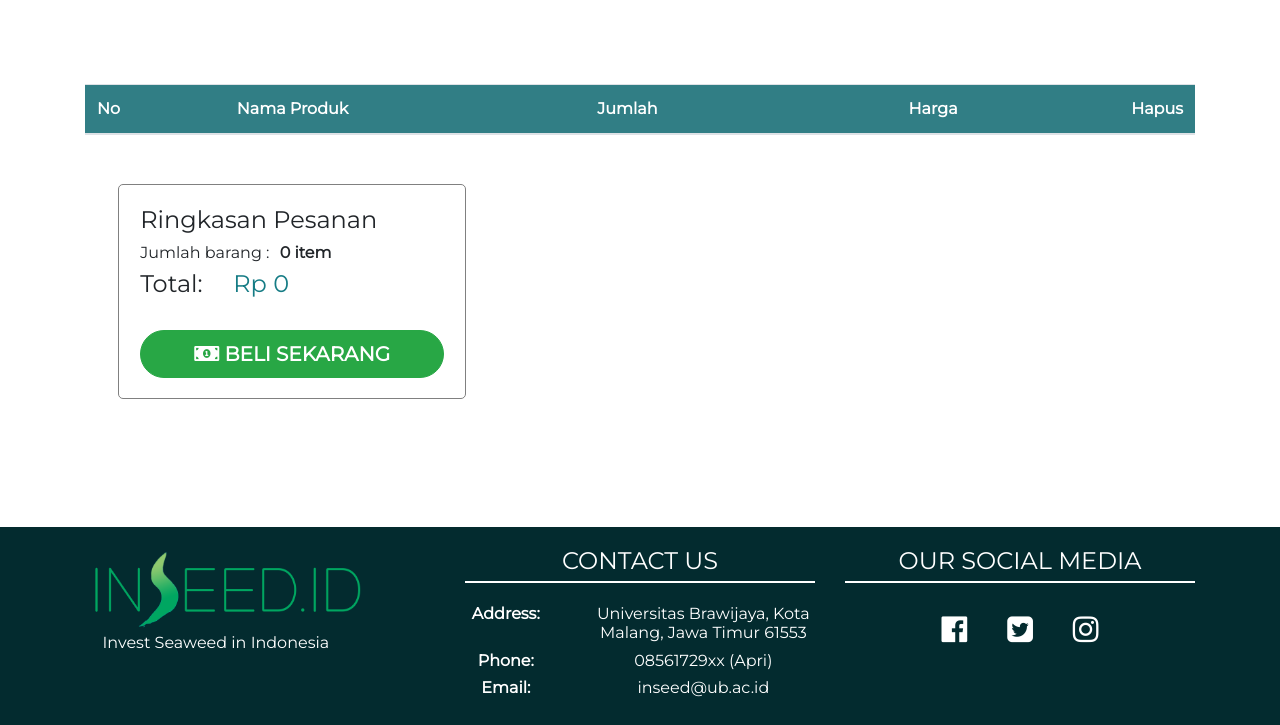
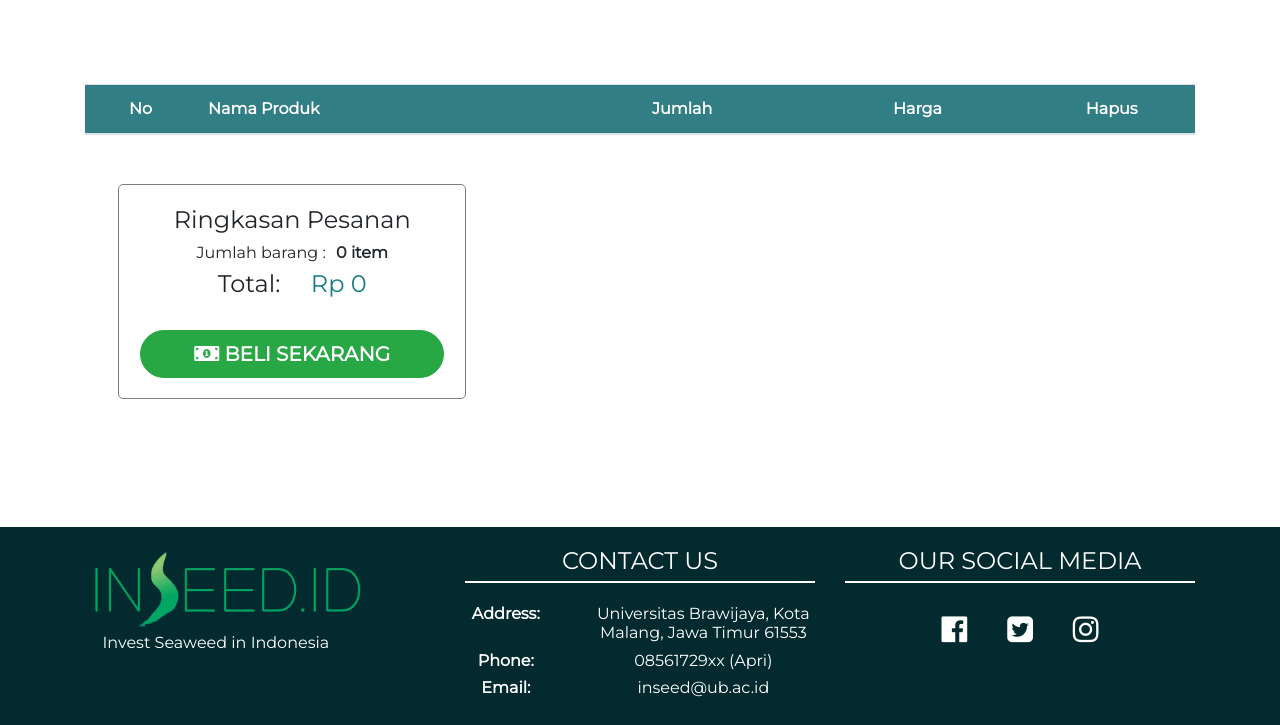
Before and after one commit to Apri1221/Web-Development-Inseed, a CodeIgniter app: page /ci/index.php/cart/show_cart in a window 1280 px wide. Shown: the part 188-913 px from the top of the page. Run offline with CodeIgniter, Linux system fonts and the light colour scheme; lists and menus that the app fills with data are empty; some libraries are stand-ins or nearby versions.

Commit message:
wkwk kurang kerjaan perbaiki cart

```diff
--- a/application/controllers/Dashboard.php
+++ b/application/controllers/Dashboard.php
@@ -72,7 +72,7 @@ class Dashboard extends CI_Controller {
 
     public function investasi() {
 		if ($this->session->userdata('level')!==0){
-			$this->load->model->('investasi');
+			$this->load->model('investasi');
 			$username = $this->session->userdata('username');
 			$data['proyek'] = $this->investasi->detail($username);
             $this->load->view('dashboard_user_investasi',$data);
--- a/application/views/cart.php
+++ b/application/views/cart.php
@@ -19,11 +19,11 @@
               <table class="table table-striped">
                 <thead>
                   <tr class="headerKeranjang">
-                    <th scope="col"> No</th>
-                    <th scope="col" style="width: 25%;">Nama Produk</th>
-                    <th scope="col" class="text-center">Jumlah</th>
-                    <th scope="col" class="text-right">Harga</th>
-                    <th scope="col" class="text-right">Hapus</th>
+                    <th scope="col" style="width: 10%;" class="text-center"> No</th>
+                    <th scope="col" style="width: 40%;" >Nama Produk</th>
+                    <th scope="col" style="width: 15%;" >Jumlah</th>
+                    <th scope="col" style="width: 20%;" class="text-center">Harga</th>
+                    <th scope="col" style="width: 20%;" class="text-center">Hapus</th>
                   </tr>
                 </thead>
                 <tbody>
@@ -34,11 +34,11 @@
                   ?>
                   <tr class="produkKeranjang">
 
-                    <td><?php echo $i ?></td>
+                    <td class="text-center"><?php echo $i ?></td>
                     <td><?php echo $items['name'] ?></td>
                     <td><input class="form-control" type="text" value="<?php echo $items['qty'] ?>" /></td>
-                    <td class="text-right">Rp <?php echo $items['price'] ?></td>
-                    <td class="text-right"><a href="<?=base_url()?>index.php/cart/update_cart/<?php echo $items['rowid'] ?>" class="btn btn-sm btn-danger"><i class="fa fa-trash"></i> </a> </td>
+                    <td class="text-center">Rp <?php echo $items['price'] ?></td>
+                    <td class="text-center"><a href="<?=base_url()?>index.php/cart/update_cart/<?php echo $items['rowid'] ?>" class="btn btn-sm btn-danger"><i class="fa fa-trash"></i> </a> </td>
                     <?php endforeach; ?>
                     <br>
                   </tr>
@@ -48,7 +48,7 @@
           </div>
         </div>
         <div class="row keranjangBawah">
-          <div class="col-xl-4 col-md-4 col-sm-4 col-xs-4 ringkasanPesananKeranjang" >
+          <div class="col-xl-4 col-md-4 col-sm-4 col-xs-4 ringkasanPesananKeranjang text-center" >
             <h4>Ringkasan Pesanan</h4>
             <h6>Jumlah barang : <span class="subtotalKeranjang"><?php echo $this->cart->total_items();?> item</span></h6>
             <h4>Total: <span class="totalHargaKeranjang">Rp <?php echo $this->cart->total(); ?></span></h6>
```
Lines whose indentation alone changed are shown as unchanged.
